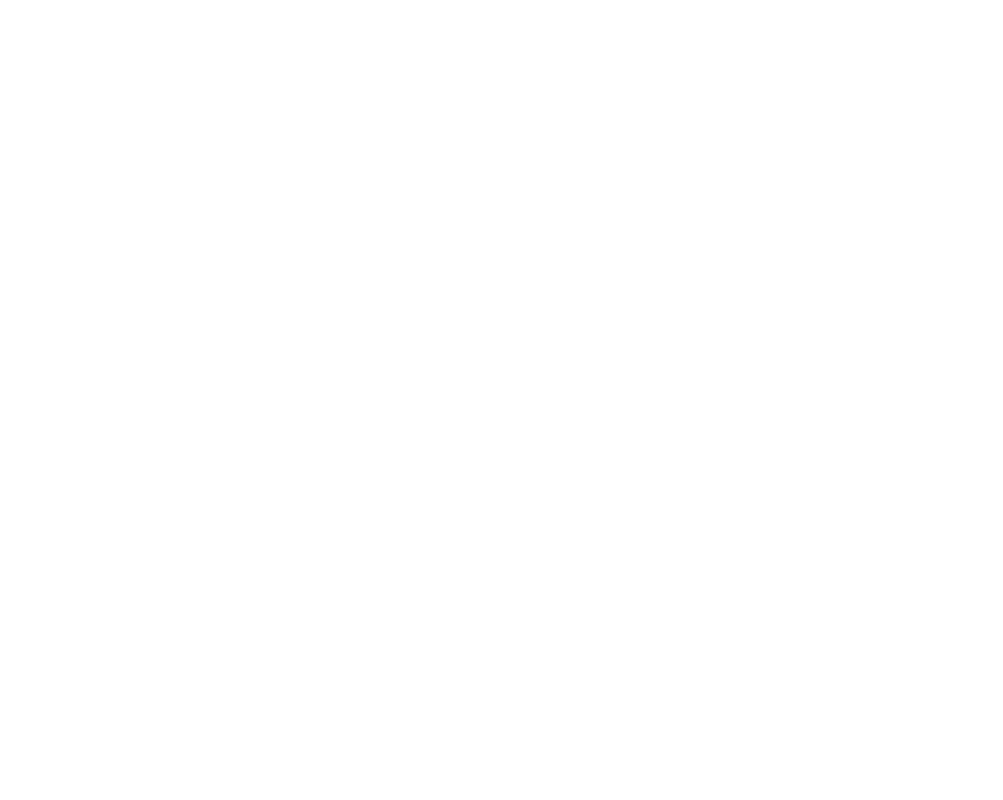
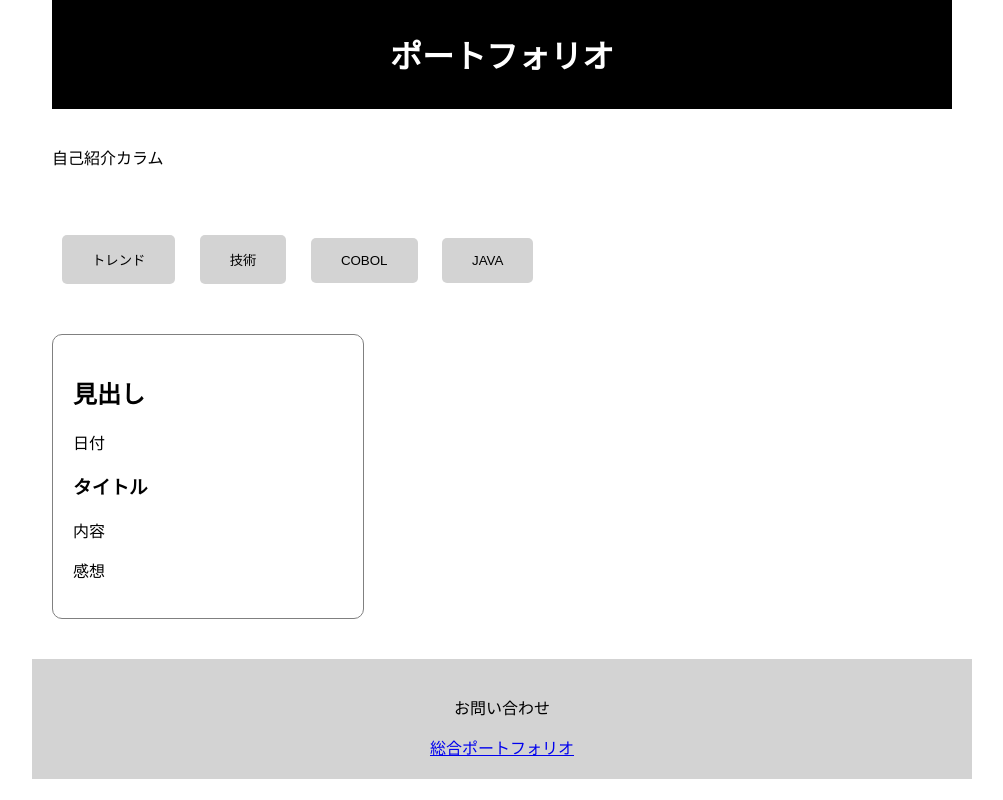
Before and after one commit to seiyasatouGit/202407PortFolioMain, a plain HTML site: page index.html in a window 1280 px wide. Shown: the whole page, without its empty margins (138-1141 px from the left). Drawn offline with Linux system fonts and the light colour scheme.

Commit message:
css追加

```diff
--- /dev/null
+++ b/css/style.css
@@ -0,0 +1,75 @@
+/* グローバルスタイル */
+body {
+    font-family: Arial, sans-serif;
+    margin: 0;
+    padding: 0;
+    box-sizing: border-box;
+}
+
+/* ヘッダー */
+.header {
+    background-color: black;
+    color: white;
+    text-align: center;
+    padding: 10px 0;
+}
+
+/* セクション */
+.intro, .buttons, .news, .footer {
+    padding: 20px;
+}
+
+/* ボタン */
+.buttons .btn {
+    margin: 5px;
+    padding: 10px 20px;
+    border: none;
+    border-radius: 5px;
+    background-color: lightgray;
+    cursor: pointer;
+}
+
+/* ニュースセクション */
+.news-item {
+    background-color: white;
+    border: 1px solid gray;
+    margin-bottom: 20px;
+    padding: 20px;
+    border-radius: 10px;
+}
+
+/* フッター */
+.footer {
+    background-color: lightgray;
+    text-align: center;
+    padding: 20px;
+}
+
+/* レスポンシブ対応 */
+@media (min-width: 600px) {
+    .news {
+        display: flex;
+        flex-wrap: wrap;
+        justify-content: space-between;
+    }
+
+    .news-item {
+        width: 48%;
+    }
+}
+
+@media (min-width: 900px) {
+    .header, .intro, .buttons, .news, .footer {
+        max-width: 900px;
+        margin: 0 auto;
+    }
+
+    .buttons .btn {
+        margin: 10px;
+        padding: 15px 30px;
+    }
+
+    .news-item {
+        width: 30%;
+    }
+}
--- a/index.html
+++ b/index.html
@@ -3,9 +3,41 @@
 <head>
     <meta charset="UTF-8">
     <meta name="viewport" content="width=device-width, initial-scale=1.0">
-    <title>Document</title>
+    <title>ポートフォリオ</title>
+    <link rel="stylesheet" href="css/style.css">
 </head>
 <body>
-    <div></div>
+    <header class="header">
+        <h1>ポートフォリオ</h1>
+    </header>
+    <section class="intro">
+        <p>自己紹介カラム</p>
+    </section>
+    <section class="buttons">
+        <button class="btn btn-trend">トレンド</button>
+        <button class="btn btn-tech">技術</button>
+        <button class="btn btn-cobol">COBOL</button>
+        <button class="btn btn-java">JAVA</button>
+    </section>
+    <section class="news">
+        <article class="news-item">
+            <h2>見出し</h2>
+            <p>日付</p>
+            <h3>タイトル</h3>
+            <p>内容</p>
+            <p>感想</p>
+        </article>
+        <!-- 追加のニュース記事 -->
+    </section>
+    <footer class="footer">
+        <div class="contact">
+            <p>お問い合わせ</p>
+            <!-- アコーディオンスタイル -->
+        </div>
+        <div class="portfolio-link">
+            <a href="旧ポートフォリオURL">総合ポートフォリオ</a>
+        </div>
+    </footer>
+    <script src="script.js"></script>
 </body>
 </html>
```
